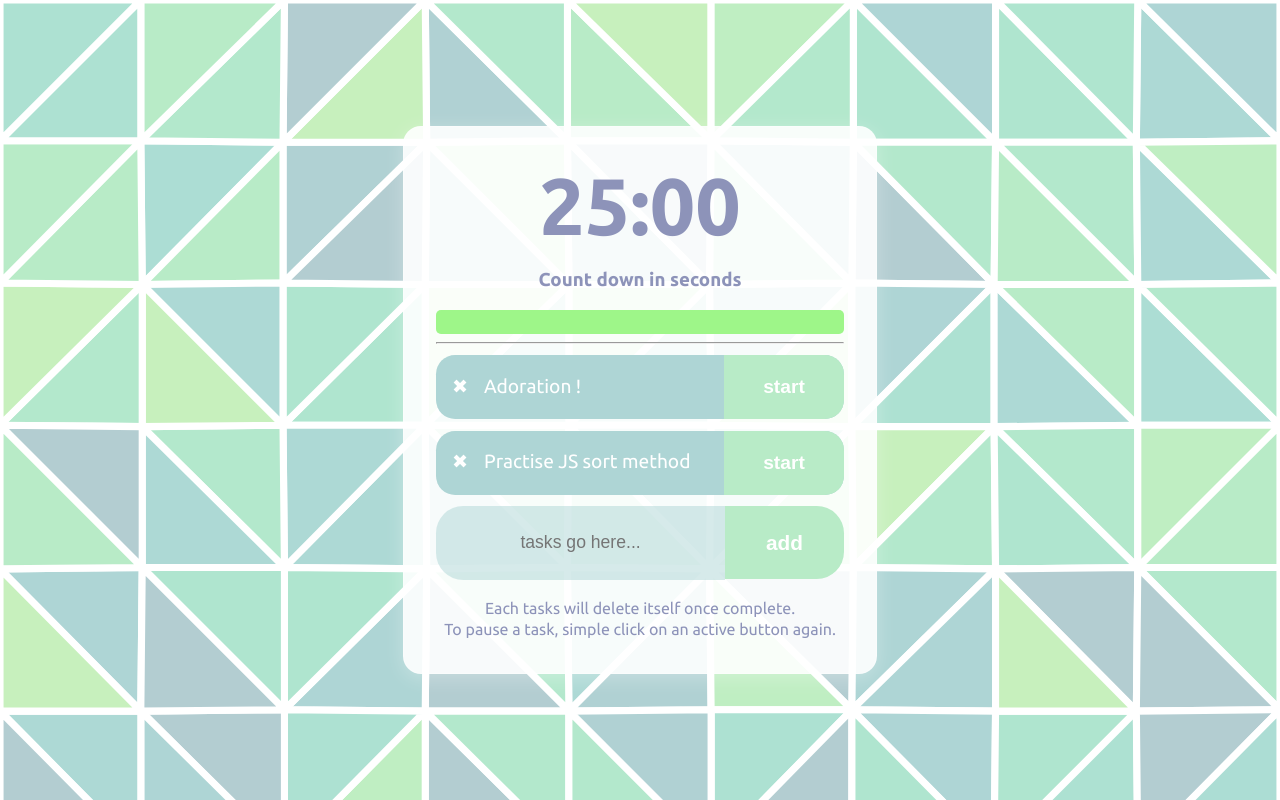
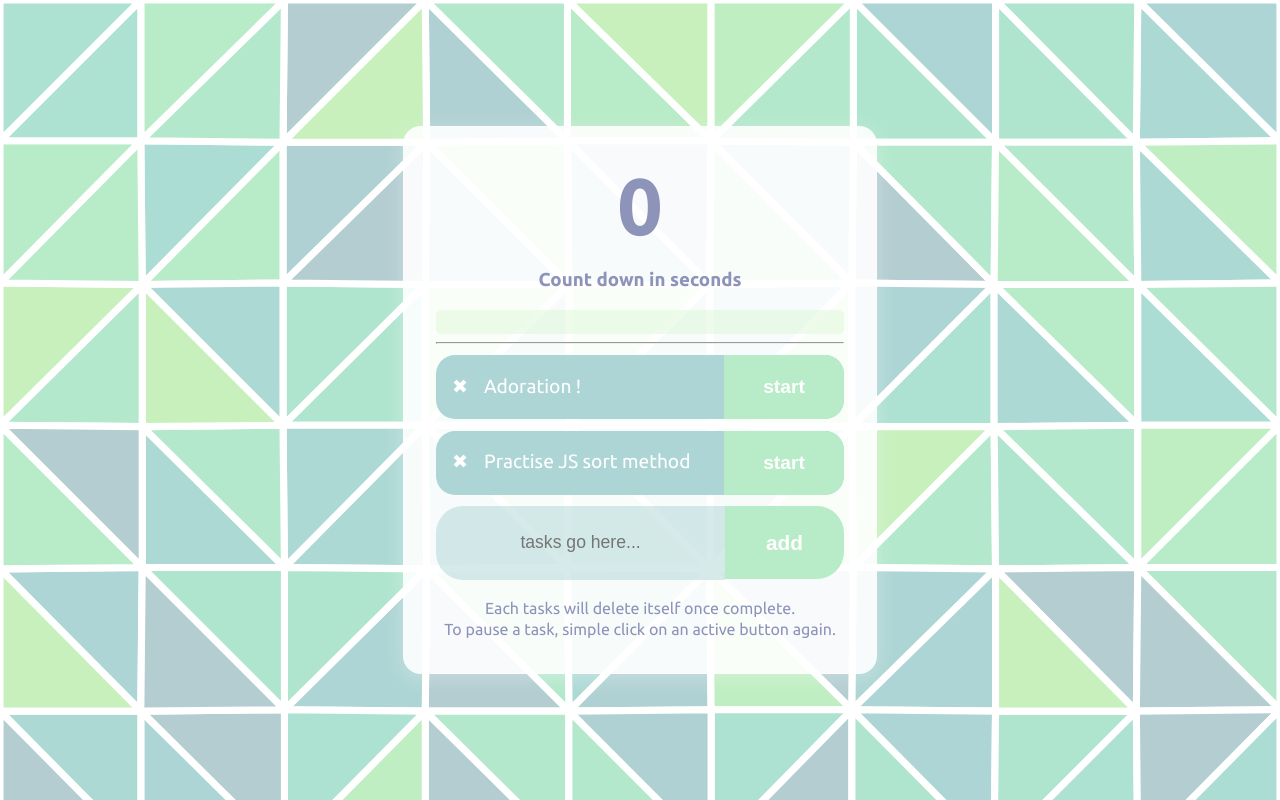
Before and after one commit to tusia313/js-css-html-pomodoro-timer, a plain HTML site: page index.html in a window 1280 px wide. Drawn offline with Linux system fonts and the light colour scheme.

Commit message:
Adding functionality

```diff
--- a/index.html
+++ b/index.html
@@ -11,7 +11,7 @@
 
 <body>
     <div class="pomodoro-timer">
-        <h1 id="time-left">25:00</h1>
+        <h1 id="time-left">5</h1>
         <h3>Count down in seconds</h3>
         <div class="custom-slider">
             <div class="fill"></div>
--- a/js/app.js
+++ b/js/app.js
@@ -1,5 +1,13 @@
 const taskContainer = document.querySelector('.task-container')
 const submitButton = document.querySelector('.submit-button')
+const timeLeftDisplay = document.querySelector('#time-left')
+const sliderFill = document.querySelector('.fill')
+
+
+const startCount = 5
+// let a nie const!
+let timeId
+let timeLeft = startCount
 
 let tasks = [
     {
@@ -11,7 +19,21 @@ let tasks = [
         priority: 1
     }
 ]
-// sort by priority
+
+function startCoundown() {
+    timeId = setInterval(() => {
+        timeLeft--
+        timeLeftDisplay.textContent = timeLeft
+        sliderFill.style.width = (timeLeft / startCount) * 100 + '%'
+        if ( timeLeft <= 0 ) {
+            clearInterval(timeId)
+        }
+
+    }, 1000)
+}
+
+startCoundown()
+
 const descendingTasks = tasks.sort((a, b) => a.priority - b.priority)
 
 function render() {
@@ -50,14 +72,15 @@ function addTask() {
     const value = input.value
     console.log(value)
 
-    taskContainer.innerHTML = ''
-    console.log('po kliknięciu: ', taskContainer)
     if (value) {
+        taskContainer.innerHTML = ''
+        input.value = ''
         tasks.push({
             name: value,
             priority: tasks.length
         })
         render()
+        console.log('po kliknięciu: ', taskContainer)
     }
 
 }
```
